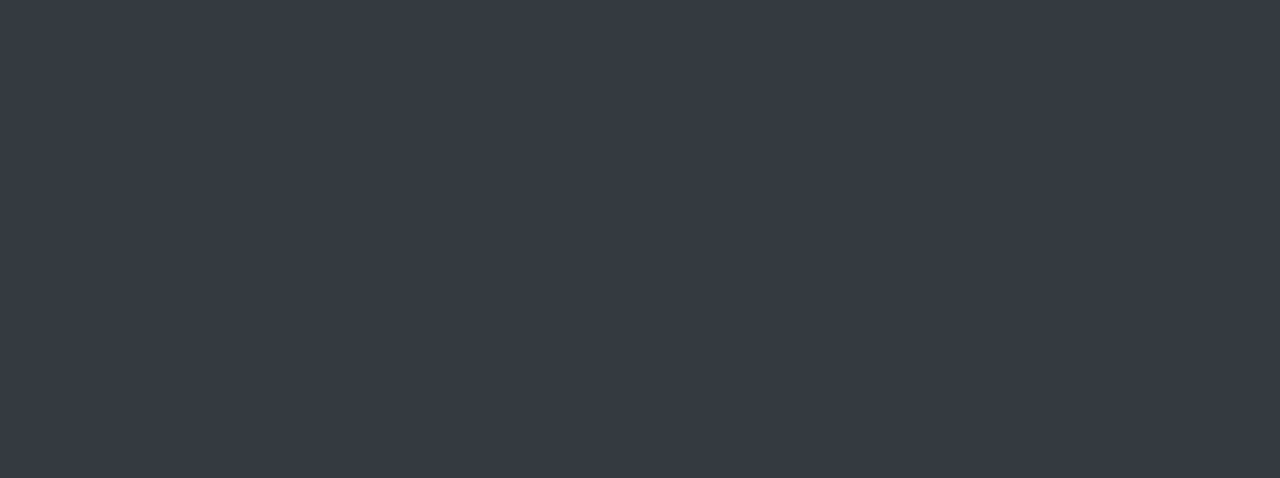
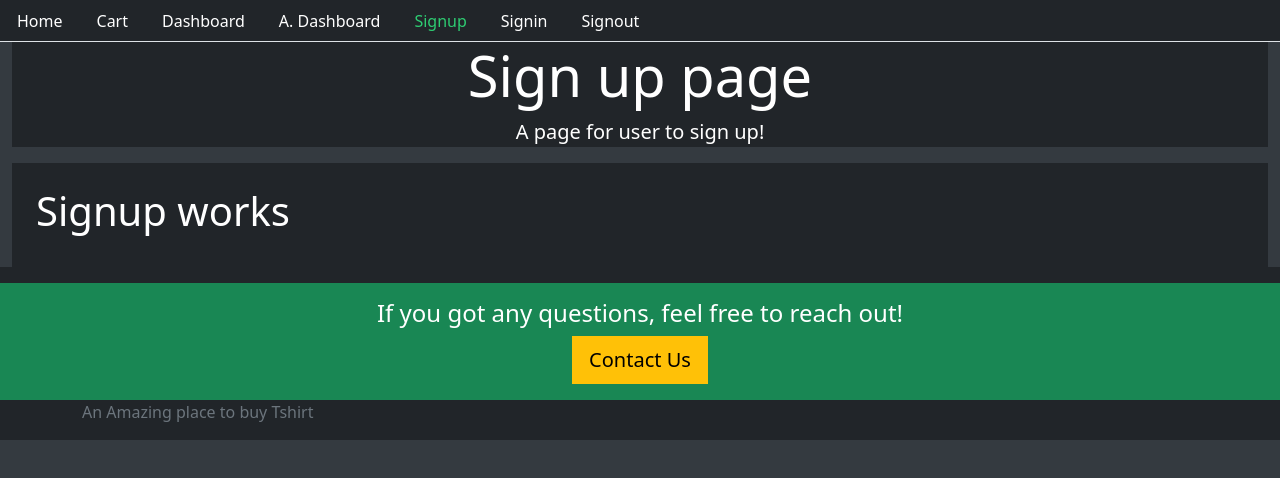
Before and after one commit to manideep-18/frontend_mern, a React (Create React App) app: page /signup in a window 1280 px wide. Shown: the top 478 px of the page. Built offline with nearby package versions, Linux system fonts and the light colour scheme.

Commit message:
signup page created

```diff
--- a/src/Routes.js
+++ b/src/Routes.js
@@ -2,12 +2,14 @@ import React from 'react'
 import {BrowserRouter as Router,Switch,Route} from 'react-router-dom'
 
 import Home from './core/Home'
+import Signup from './user/Signup'
 
 export default function Routes(){
     return(
         <Router>
             <Switch>
                 <Route exact path='/' component={Home}/>
+                <Route path="/signup" component={Signup}/>
             </Switch>
         </Router>
     )
--- a/src/user/Signup.js
+++ b/src/user/Signup.js
@@ -0,0 +1,13 @@
+import React from 'react'
+import {Link} from 'react-router-dom'
+import Base from '../core/Base'
+
+export const Signup=()=>{
+    return(
+        <Base title="Sign up page" description="A page for user to sign up!">
+            <h1>Signup works</h1>
+        </Base>
+    )
+}
+
+export default Signup
```
